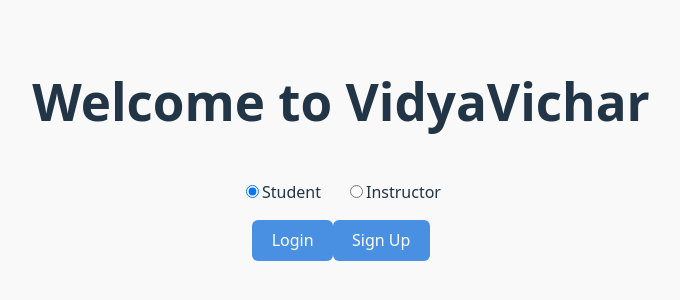
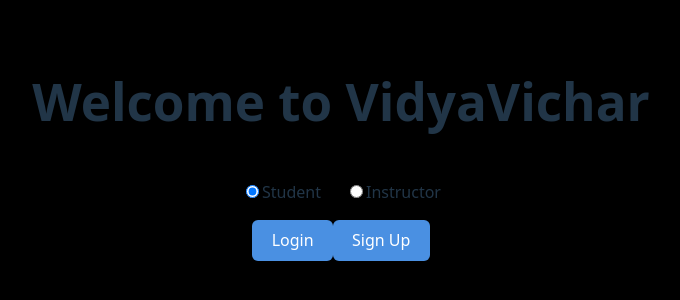
Before and after one commit to sumitgk2003/SSD_G20_VidyaVichar, a React app in the folder frontend/: page / in a window 1280 px wide. Shown: the part 250-550 px from the top of the page, without its empty margins (299-979 px from the left). Built offline with nearby package versions, Linux system fonts and the light colour scheme; the HTML template or start-up script is replaced by a standard one.

Commit message:
changed background colour

```diff
--- a/frontend/src/pages/HomePage.css
+++ b/frontend/src/pages/HomePage.css
@@ -5,7 +5,7 @@
   align-items: center;       /* center horizontally */
   height: 100vh;             /* fill the full viewport height */
   width: 100vw;              /* fill the full viewport width */
-  background: #f9f9f9;
+  background: black;
   text-align: center;
   margin: 0;                 /* remove default margins */
 }
```
